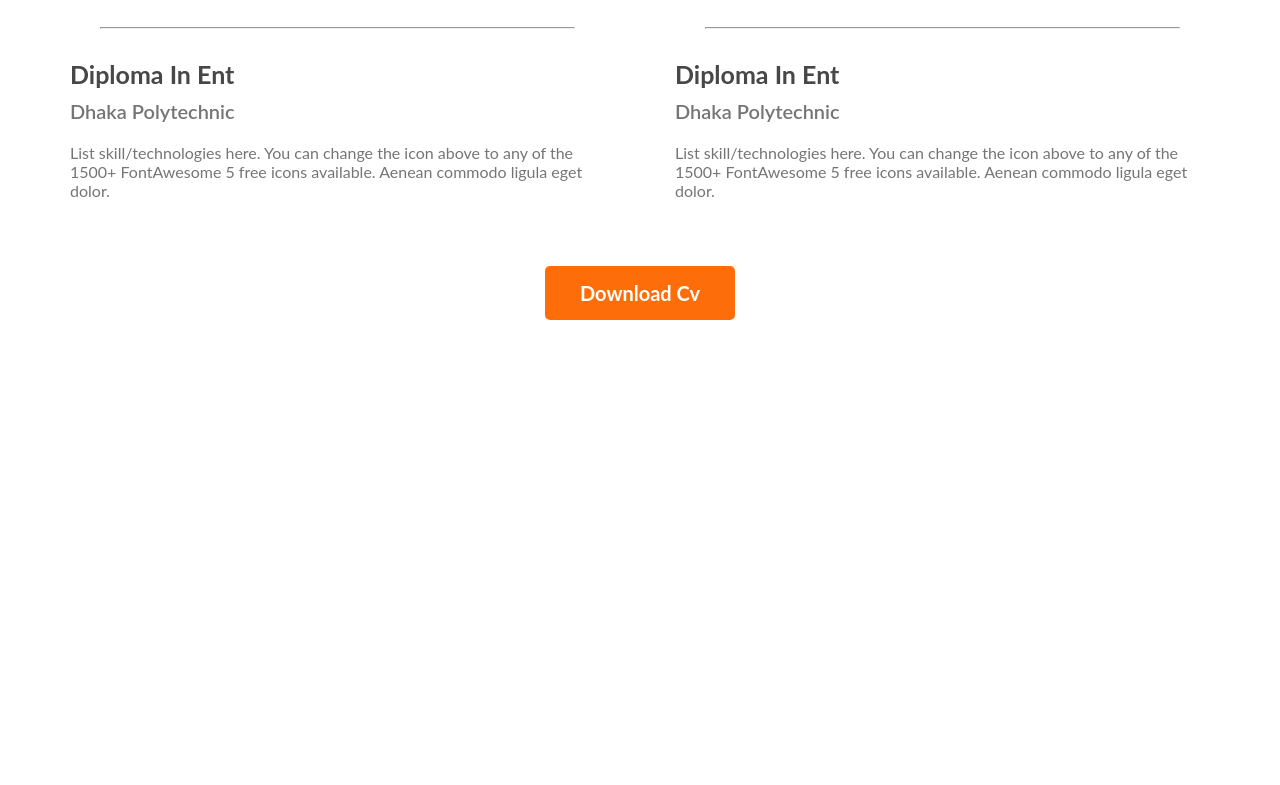
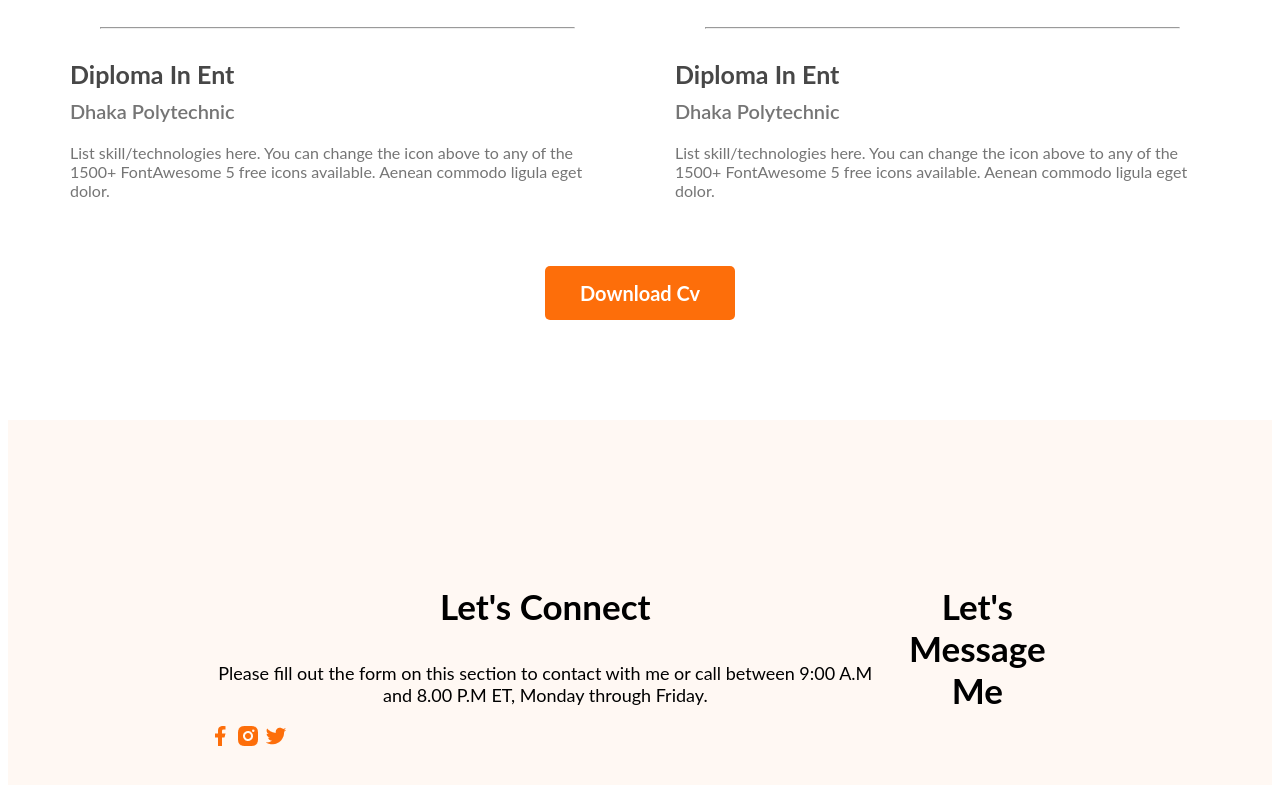
Before and after one commit to protap1100/my_protfolio, a plain HTML site: page index.html in a window 1280 px wide. Shown: the part 2796-3581 px from the top of the page. Before the commit the page ends 3124 px from the top, so only its background shows below. Drawn offline with nearby package versions, Linux system fonts and the light colour scheme.

Commit message:
adding footer section

```diff
--- a/index.html
+++ b/index.html
@@ -153,7 +153,20 @@
         </section>
     </main>
     <footer>
-
+             <div class="footer-column">
+                <h3 class="section-title">Let's Connect</h3>
+                <p class="section-desc">
+                    Please fill out the form on this section to contact with me or call between 9:00 A.M and 8.00 P.M ET, Monday through Friday.
+                </p>
+                <div class="social-links">
+                    <a href=""><img src="images/icons/facebook.png" alt=""></a>
+                    <a href=""><img src="images/icons/insta.png" alt=""></a>
+                    <a href=""><img src="images/icons/twitter.png" alt=""></a>
+                </div>
+             </div>
+             <div class="footer-column">
+                <h3 class="section-title">Let's Message Me</h3>
+             </div>
     </footer>
 </body>
 </html>
--- a/styles/style.css
+++ b/styles/style.css
@@ -184,3 +184,11 @@ main section{
     text-align: center;
     margin-top: 50px;
 }
+
+/* footer section */
+footer{
+    display: flex;
+    background-color: #FFF8F3;
+    padding: 130px 200px;
+    margin-top: 100px;
+}
```
